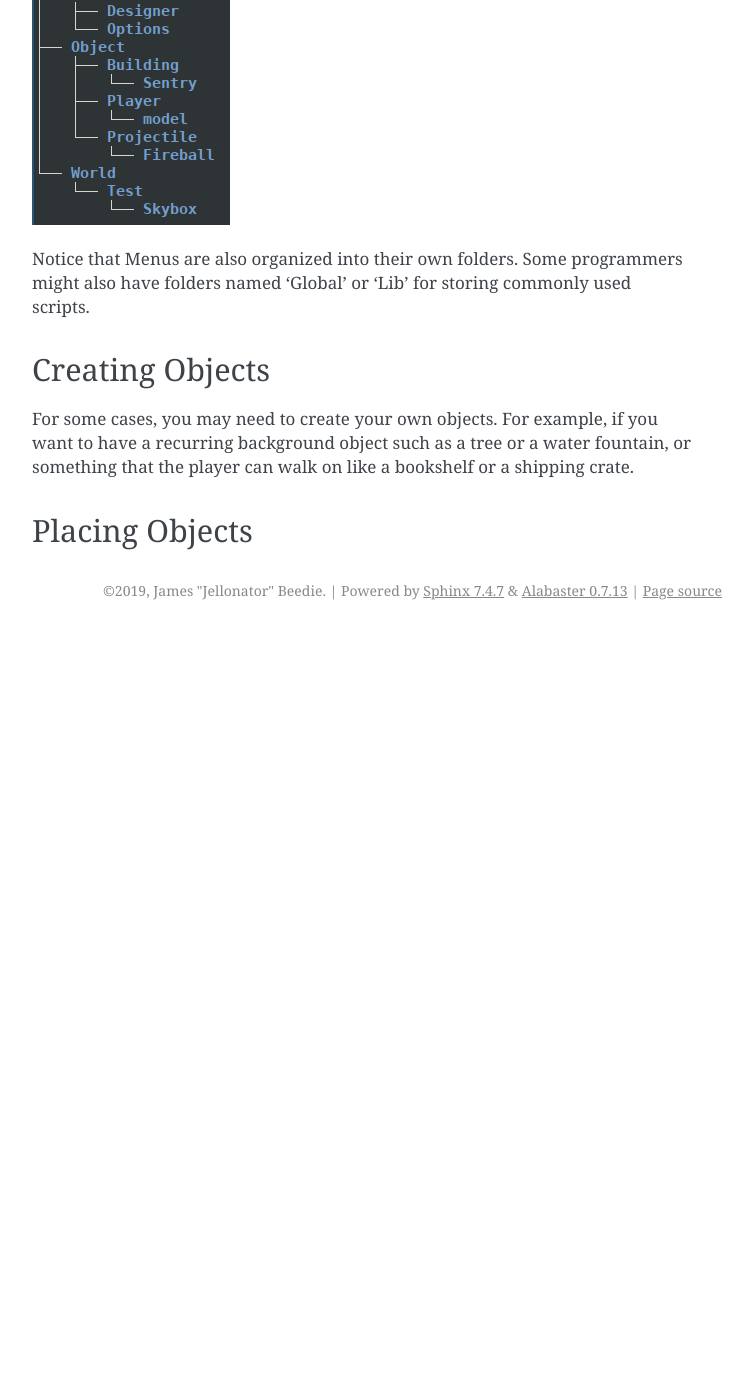
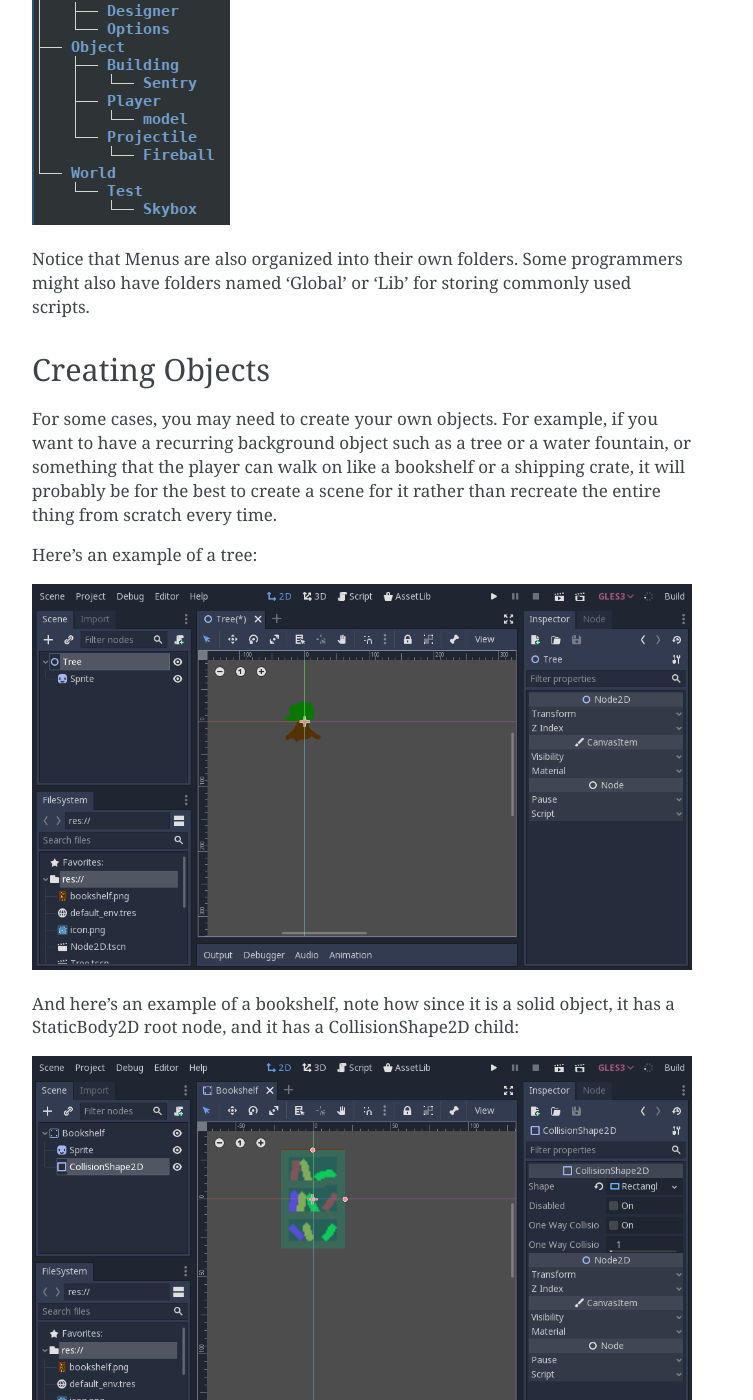
Before and after one commit to Jellonator/godot-for-designers, a Sphinx documentation site: the page built from source/levels/objects/objects.rst, in a window 1280 px wide and 1400 px high, scrolled down 535 px. Shown: the whole window, without its empty margins (388-1141 px from the left). Built offline with Sphinx 7.4.7, drawn with Linux system fonts in a browser that asks for light colours; before the commit the page ends 1165 px from its top, so only the background shows below that; some of the changed text lies outside the part shown.

Commit message:
Added objects page

```diff
--- a/source/levels/objects/objects.rst
+++ b/source/levels/objects/objects.rst
@@ -31,8 +31,40 @@
 
 For some cases, you may need to create your own objects. For example, if you
 want to have a recurring background object such as a tree or a water fountain,
-or something that the player can walk on like a bookshelf or a shipping crate.
+or something that the player can walk on like a bookshelf or a shipping crate,
+it will probably be for the best to create a scene for it rather than recreate
+the entire thing from scratch every time.
 
+Here's an example of a tree:
+
+.. image:: object-tree.png
+
+And here's an example of a bookshelf, note how since it is a solid object, it
+has a StaticBody2D root node, and it has a CollisionShape2D child:
+
+.. image:: object-bookshelf.png
 
 Placing Objects
 ---------------
+
+Now, you can just instance the objects using the instance button.
+
+.. image:: button-instance.png
+
+It might also be useful to align objects that you have instanced to a grid when
+you move them. Click on the snap icon in the tool bar to enable snapping.
+
+.. image:: button-snap.png
+
+Then, click on the dropdown menu next to it, then click on 'Snap to Grid' to
+enable snapping to grid. You may want to change the grid size of the snap by
+clicking 'Configure Snap' in the drop down menu.
+
+.. image:: configure-snap.png
+
+Now, you can place objects while snapped to the grid. If you want to see the
+grid, press the G key to toggle the grid's visibility.
+
+.. image:: placed-objects.png
+
+And here's the final product.
```
Also changed, not shown: source/levels/objects/button-instance.png (added), source/levels/objects/button-snap.png (added), source/levels/objects/configure-snap.png (added), source/levels/objects/object-bookshelf.png (added), source/levels/objects/object-tree.png (added), source/levels/objects/placed-objects.png (added).
